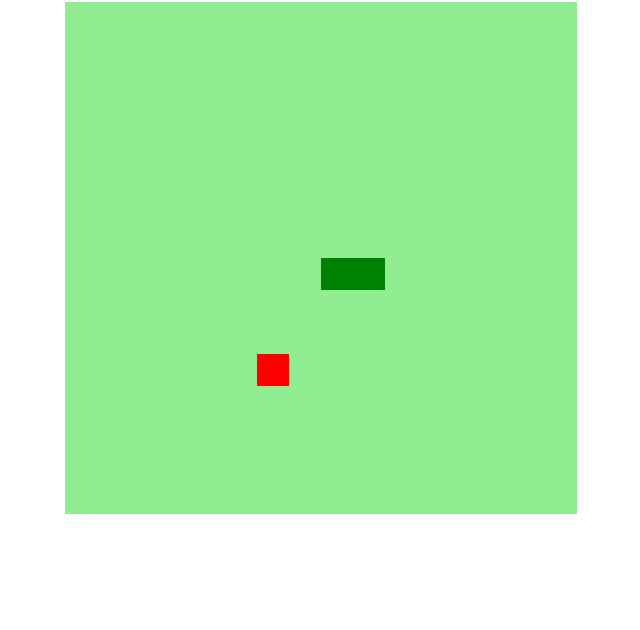
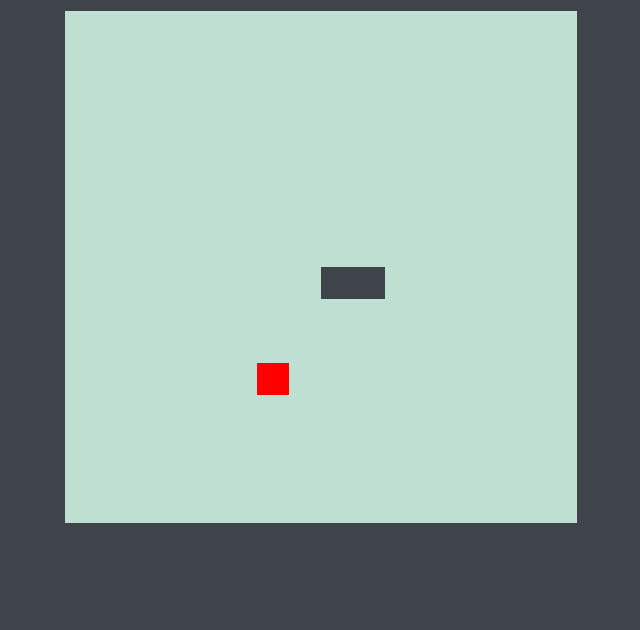
Before and after one commit to leandrofc/dio-snake-game, a plain HTML site: page index.html in a window 1280 px wide. Shown: the part 170-800 px from the top of the page, without its empty margins (295-935 px from the left). Drawn offline with Linux system fonts and the light colour scheme.

Commit message:
Alteração das cores e readme

```diff
--- a/script.js
+++ b/script.js
@@ -13,13 +13,13 @@ let food = {
 }
 
 function criarBG() {
-  context.fillStyle = "lightgreen";
+  context.fillStyle = "#bfdfd2";
   context.fillRect(0, 0, 16 * box, 16 * box); //desenha o retângulo usando x e y e a largura e altura setadas
 }
 
 function criarCobrinha() {
   for (i = 0; i < snake.length; i++) {
-    context.fillStyle = "green";
+    context.fillStyle = "#3f444a";
     context.fillRect(snake[i].x, snake[i].y, box, box);
   }
 }
--- a/style.css
+++ b/style.css
@@ -5,6 +5,8 @@ body{
     flex-direction: column;
     justify-content: center;
     align-items: center;
-    background-color:white;
-    color: rgb(52, 165, 52);
+    background-color:#3f444a;
+    color: white;
+    font-family: Arial, Helvetica, sans-serif;
+    font-size: 20px;
 }
```
Also changed, not shown: print.jpg (added), 1 other file.
